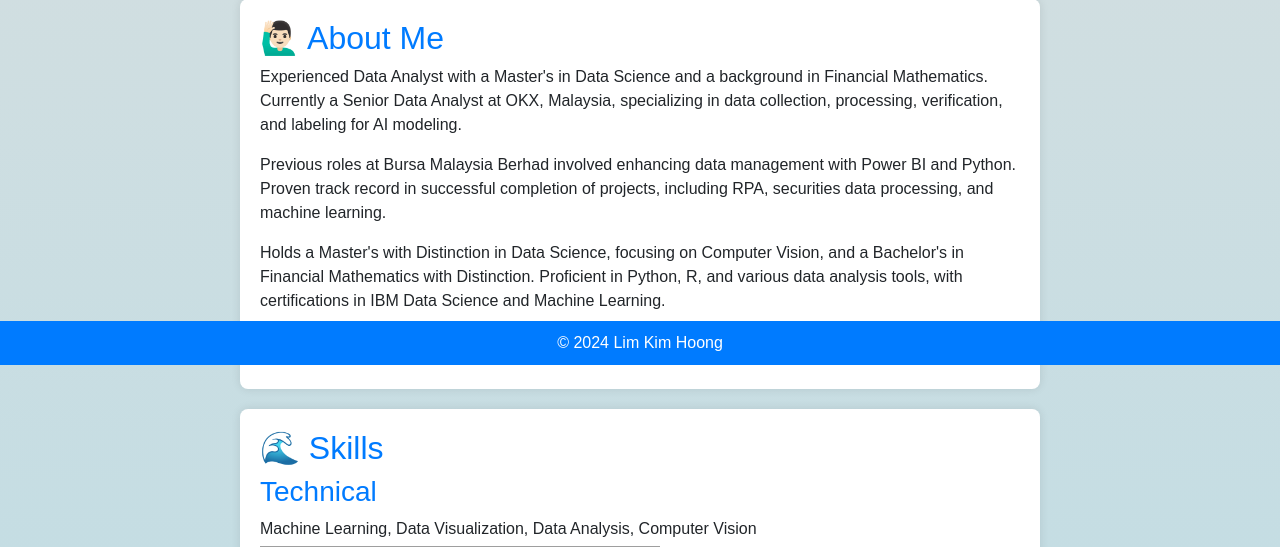
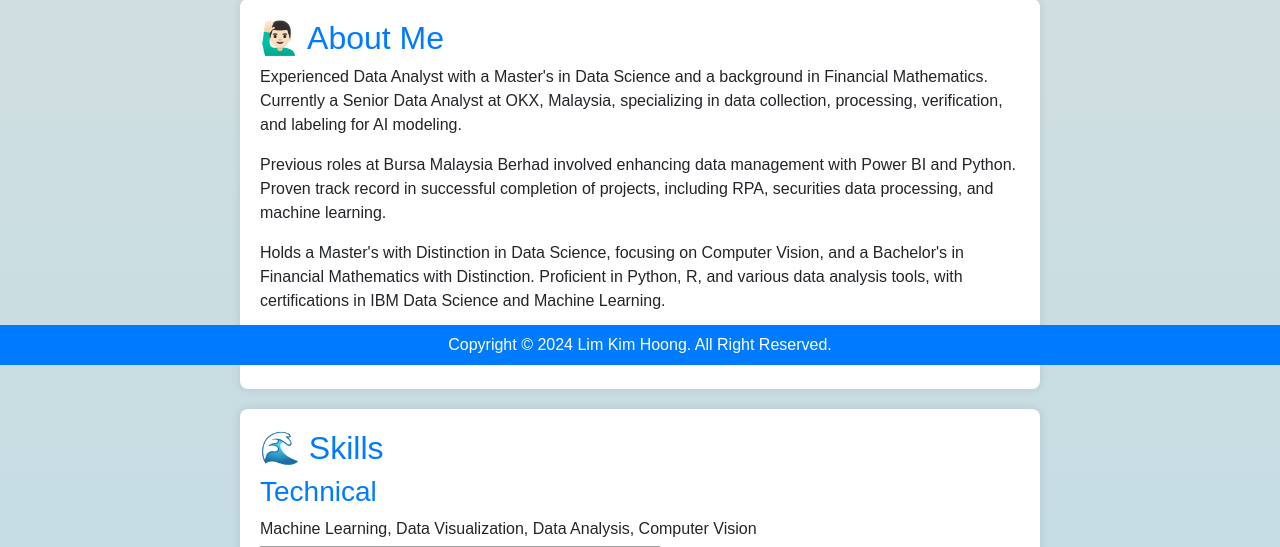
Before and after one commit to LimKimHoong/terminalWebsite, a PHP site: page / in a window 1280 px wide. Shown: the part 435-982 px from the top of the page. Run offline with PHP 8.4, Linux system fonts and the light colour scheme; grey boxes are pictures that could not be loaded.

Commit message:
Add files via upload

```diff
--- a/index.html
+++ b/index.html
@@ -162,7 +162,7 @@
 
 
     <footer>
-        &copy; 2024 Lim Kim Hoong
+        Copyright &copy; 2024 Lim Kim Hoong. All Right Reserved.
     </footer>
 
 </body>
--- a/script.js
+++ b/script.js
@@ -7,6 +7,7 @@ $(document).ready(function () {
     $("body").toggleClass("dark-mode");
     $("nav").toggleClass("dark");
     $("section").toggleClass("dark-section");
+    $("footer").toggleClass("dark-footer");
     lightMode = !lightMode;
   });
 });
--- a/style.css
+++ b/style.css
@@ -102,10 +102,14 @@ a {
 
 footer {
     text-align: center;
-    padding: 10px;
+    padding: 8px;
     background-color: #007BFF;
     color: #fff;
     position: fixed;
     width: 100%;
     bottom: 0;
 }
+
+.dark-footer{
+    background-color: #000000;
+}
```
